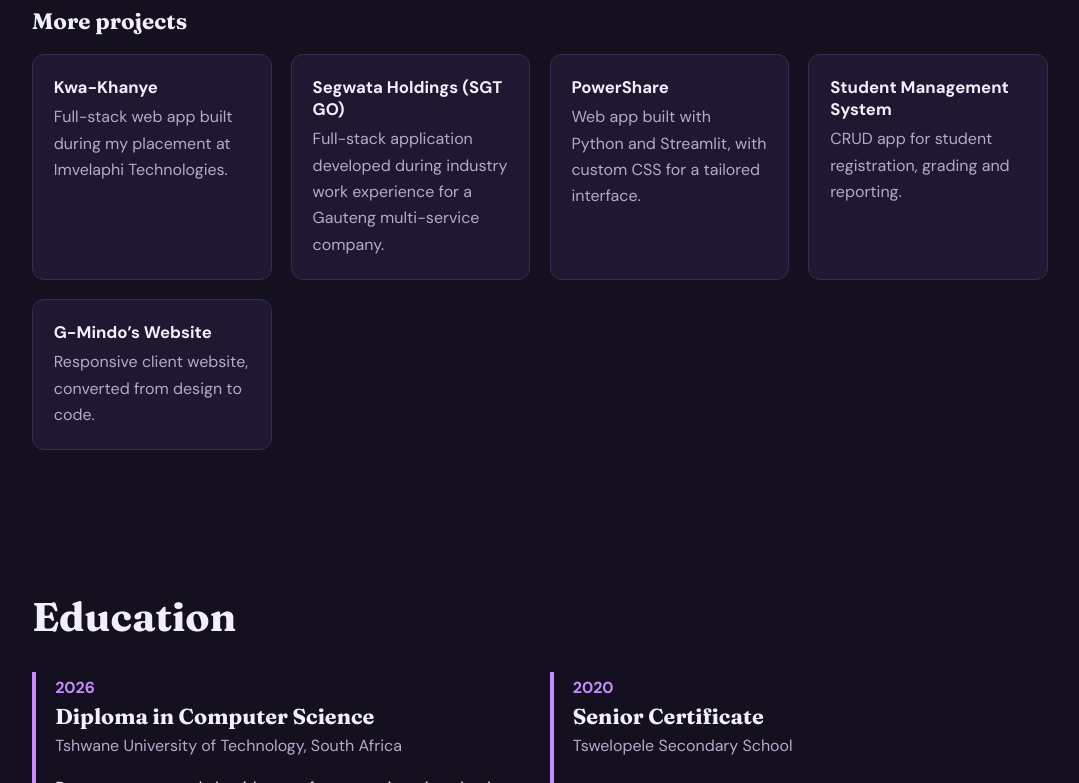
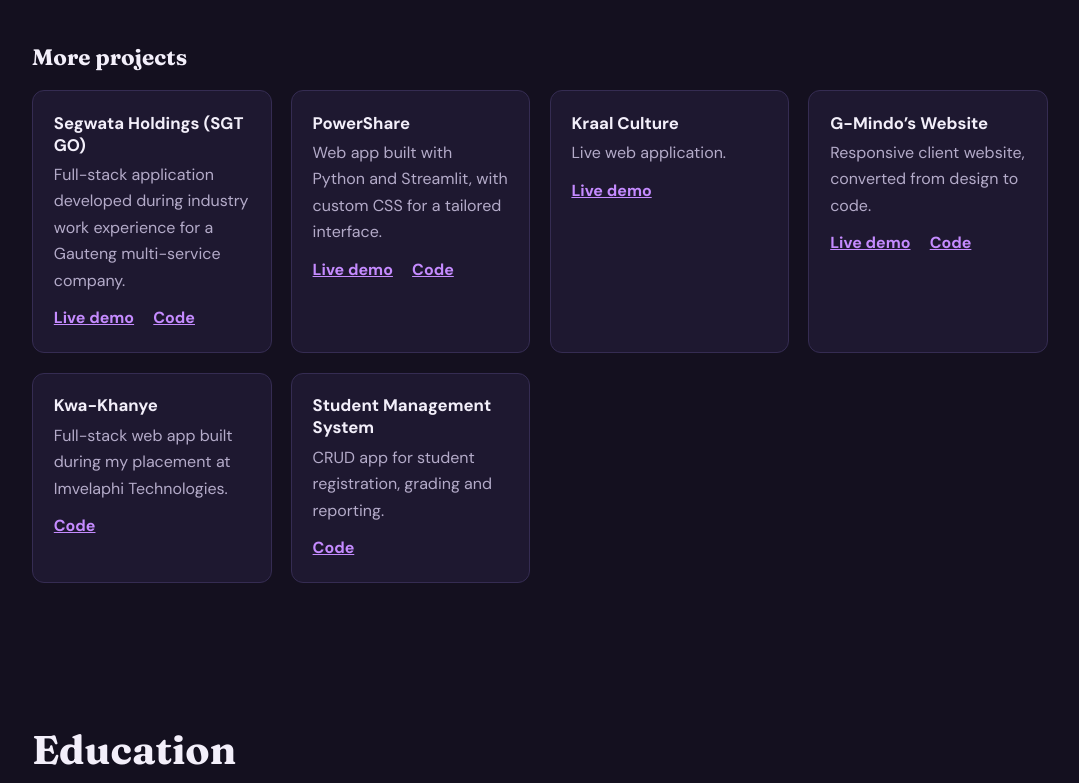
Before and after one commit to Katsow387/portfolio, a plain HTML site: page index.html in a window 1280 px wide. Shown: the part 2476-3259 px from the top of the page, without its empty margins (100-1179 px from the left). Drawn offline with Linux system fonts and the light colour scheme.

Commit message:
Add live demo links to projects

```diff
--- a/index.html
+++ b/index.html
@@ -65,12 +65,12 @@
   </section>
 
   <section id="projects">
-    <div class="section-title"><h2>Projects</h2></div>
+    <div class="section-title"><h2>Projects</h2><p class="section-note">Live demos are hosted on free plans, so the first load can take up to a minute.</p></div>
     <article class="project-featured">
       <h3>Quickbird Delivery Platform</h3>
       <p class="tags">Full stack · SQL · REST API</p>
       <p>A logistics web app for local deliveries, from secure order placement to delivery tracking. I contributed to both the back end and front end, and optimised the SQL queries that keep tracking data consistent.</p>
-      <a class="text-link" href="https://github.com/aquamarinemichelle/QuickBird" target="_blank" rel="noopener">View on GitHub</a>
+      <p class="card-links"><a class="text-link" href="https://quickbird-frontend.onrender.com" target="_blank" rel="noopener">Live demo</a><a class="text-link" href="https://github.com/aquamarinemichelle/QuickBird" target="_blank" rel="noopener">View code on GitHub</a></p>
     </article>
     <article class="project-featured">
       <h3>SlotGoApp: business directory and booking</h3>
@@ -87,11 +87,12 @@
 
     <h3 class="sub-heading">More projects</h3>
     <div class="card-grid">
-      <a class="mini-card" href="https://github.com/Katsow387/Kwa-Khanye" target="_blank" rel="noopener"><h4>Kwa-Khanye</h4><p>Full-stack web app built during my placement at Imvelaphi Technologies.</p></a>
-      <a class="mini-card" href="https://github.com/Katsow387/segwata-holdings" target="_blank" rel="noopener"><h4>Segwata Holdings (SGT GO)</h4><p>Full-stack application developed during industry work experience for a Gauteng multi-service company.</p></a>
-      <a class="mini-card" href="https://github.com/Katsow387/Powershare" target="_blank" rel="noopener"><h4>PowerShare</h4><p>Web app built with Python and Streamlit, with custom CSS for a tailored interface.</p></a>
-      <a class="mini-card" href="https://github.com/Katsow387/Student-Management-System" target="_blank" rel="noopener"><h4>Student Management System</h4><p>CRUD app for student registration, grading and reporting.</p></a>
-      <a class="mini-card" href="https://github.com/Katsow387/g-mindos-website" target="_blank" rel="noopener"><h4>G-Mindo’s Website</h4><p>Responsive client website, converted from design to code.</p></a>
+      <article class="mini-card"><h4>Segwata Holdings (SGT GO)</h4><p>Full-stack application developed during industry work experience for a Gauteng multi-service company.</p><p class="card-links"><a class="text-link" href="https://katsow387.github.io/segwata-holdings" target="_blank" rel="noopener">Live demo</a><a class="text-link" href="https://github.com/Katsow387/segwata-holdings" target="_blank" rel="noopener">Code</a></p></article>
+      <article class="mini-card"><h4>PowerShare</h4><p>Web app built with Python and Streamlit, with custom CSS for a tailored interface.</p><p class="card-links"><a class="text-link" href="https://powershare-za.streamlit.app" target="_blank" rel="noopener">Live demo</a><a class="text-link" href="https://github.com/Katsow387/Powershare" target="_blank" rel="noopener">Code</a></p></article>
+      <article class="mini-card"><h4>Kraal Culture</h4><p>Live web application.</p><p class="card-links"><a class="text-link" href="https://kraal-culture.onrender.com" target="_blank" rel="noopener">Live demo</a></p></article>
+      <article class="mini-card"><h4>G-Mindo’s Website</h4><p>Responsive client website, converted from design to code.</p><p class="card-links"><a class="text-link" href="https://g-mindos.netlify.app/" target="_blank" rel="noopener">Live demo</a><a class="text-link" href="https://github.com/Katsow387/g-mindos-website" target="_blank" rel="noopener">Code</a></p></article>
+      <article class="mini-card"><h4>Kwa-Khanye</h4><p>Full-stack web app built during my placement at Imvelaphi Technologies.</p><p class="card-links"><a class="text-link" href="https://github.com/Katsow387/Kwa-Khanye" target="_blank" rel="noopener">Code</a></p></article>
+      <article class="mini-card"><h4>Student Management System</h4><p>CRUD app for student registration, grading and reporting.</p><p class="card-links"><a class="text-link" href="https://github.com/Katsow387/Student-Management-System" target="_blank" rel="noopener">Code</a></p></article>
     </div>
   </section>
 
--- a/style.css
+++ b/style.css
@@ -91,3 +91,6 @@ footer{text-align:center;padding:2rem 1rem;color:var(--muted);border-top:1px sol
   #about{grid-template-columns:1fr}
   .site-header{flex-direction:column;gap:.4rem}
 }
+
+.card-links{display:flex;flex-wrap:wrap;gap:.4rem 1.2rem;margin:.7rem 0 0 !important}
+.mini-card .card-links{color:inherit}
```
